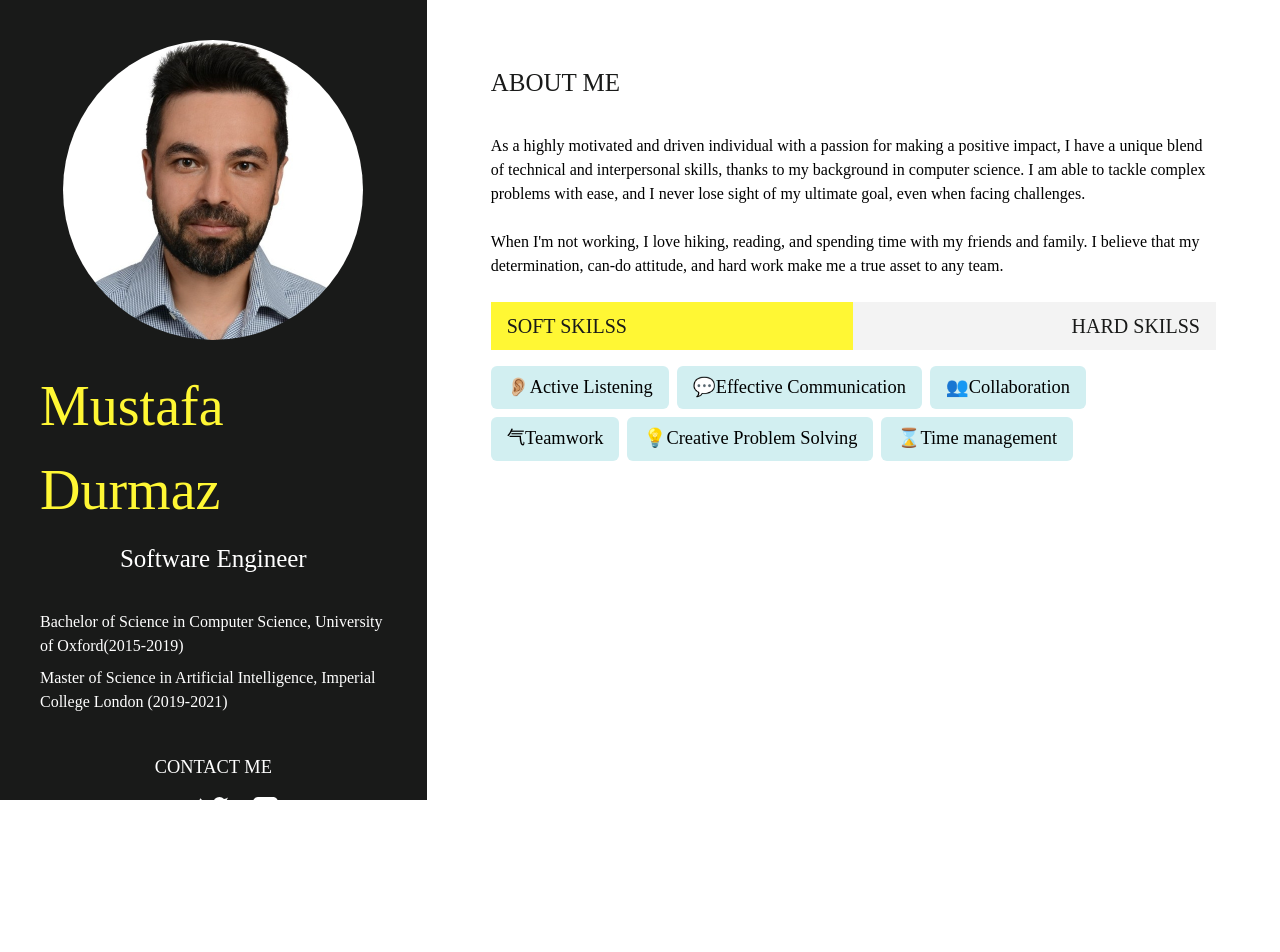
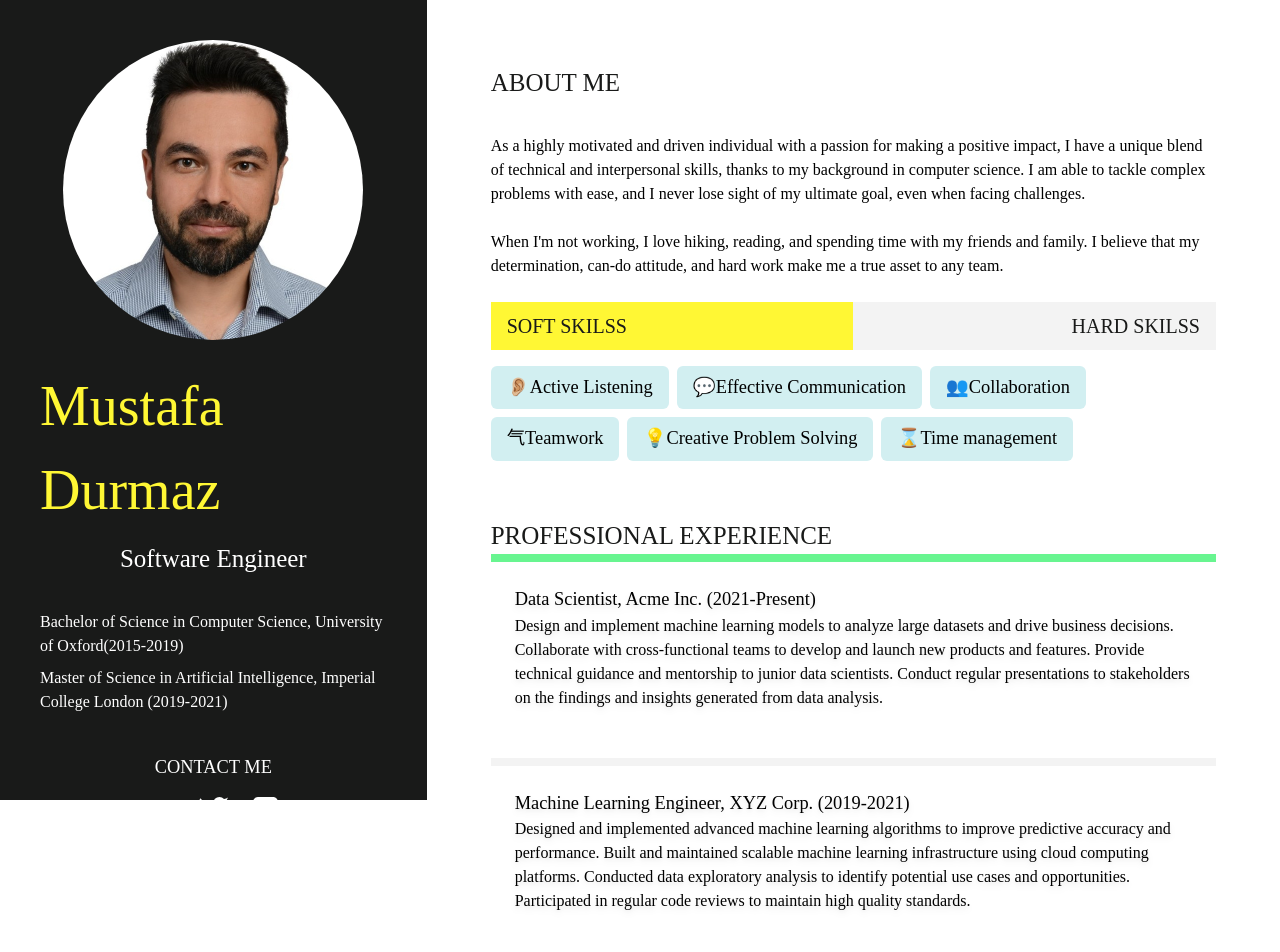
Before and after one commit to mustafadurmaz/Nextjs-Resume-App, a Next.js app: page / in a window 1280 px wide. Shown: the top 952 px of the page. Before the commit the page ends 800 px from the top, so only its background shows below. Built offline with nearby package versions, Linux system fonts and the light colour scheme.

Commit message:
Skills page professional exp

```diff
--- /dev/null
+++ b/app/component/professional-experience.jsx
@@ -0,0 +1,29 @@
+import React from 'react'
+
+const ProfessionalExperience = ({data}) => {
+    const {title, experiences}=data;
+  return (
+    <section>
+        <h2>
+            {title}
+        </h2>
+        <div className='flex flex-col gap-6'>
+            {
+                experiences.map(({role,description,current})=>(
+                    <div className='flex flex-col rounded-lg'>
+                        <span className={`h-2 ${current ? "bg-green" : "bg-grey"}`} />
+                        <div className='bg-grey-light p-6 drop-shadow-md'>
+                        <h3>{role}</h3>
+                        <p>{description}</p>
+                        </div>
+
+                    </div>
+                ))
+            }
+
+        </div>
+    </section>
+  )
+}
+
+export default ProfessionalExperience
--- a/app/component/skills.jsx
+++ b/app/component/skills.jsx
@@ -22,10 +22,9 @@ const Skills = ({ data }) => {
       ))}
     </div>
   );
-  return (
-    <div>
-      {tabs}
-      <ul className={`flex flex-row flex-wrap content-start list-none py-4 gap-2 ${activeTab ==="soft" ? "justify-start" : "justify-end" } `}>
+
+  const content=(
+    <ul className={`flex flex-row flex-wrap content-start list-none py-4 gap-2 ${activeTab ==="soft" ? "justify-start" : "justify-end" } `}>
         {data[activeTab].map((item, index) => (
           <li key={index} className="skill">
             <span>{item.icon}</span>
@@ -33,6 +32,11 @@ const Skills = ({ data }) => {
           </li>
         ))}
       </ul>
+  )
+  return (
+    <div>
+      {tabs}
+      {content}
     </div>
   );
 };
--- a/app/page.jsx
+++ b/app/page.jsx
@@ -1,6 +1,7 @@
 import React from "react";
 import AboutMe from "./component/about-me";
-import {aboutMe, skills} from "../data/page-data"
+import {aboutMe, skills, professionalData} from "../data/page-data"
+import ProfessionalExperience from "./component/professional-experience";
 
 export const metadata = {
   title: "Resume",
@@ -8,9 +9,11 @@ export const metadata = {
 };
 
 const Page = () => {
+  console.log("professionalData*******************",professionalData);
   return (
     <div>
       <AboutMe  data={aboutMe} skills={skills} />
+      <ProfessionalExperience data={professionalData} />
     </div>
 
   )
```
